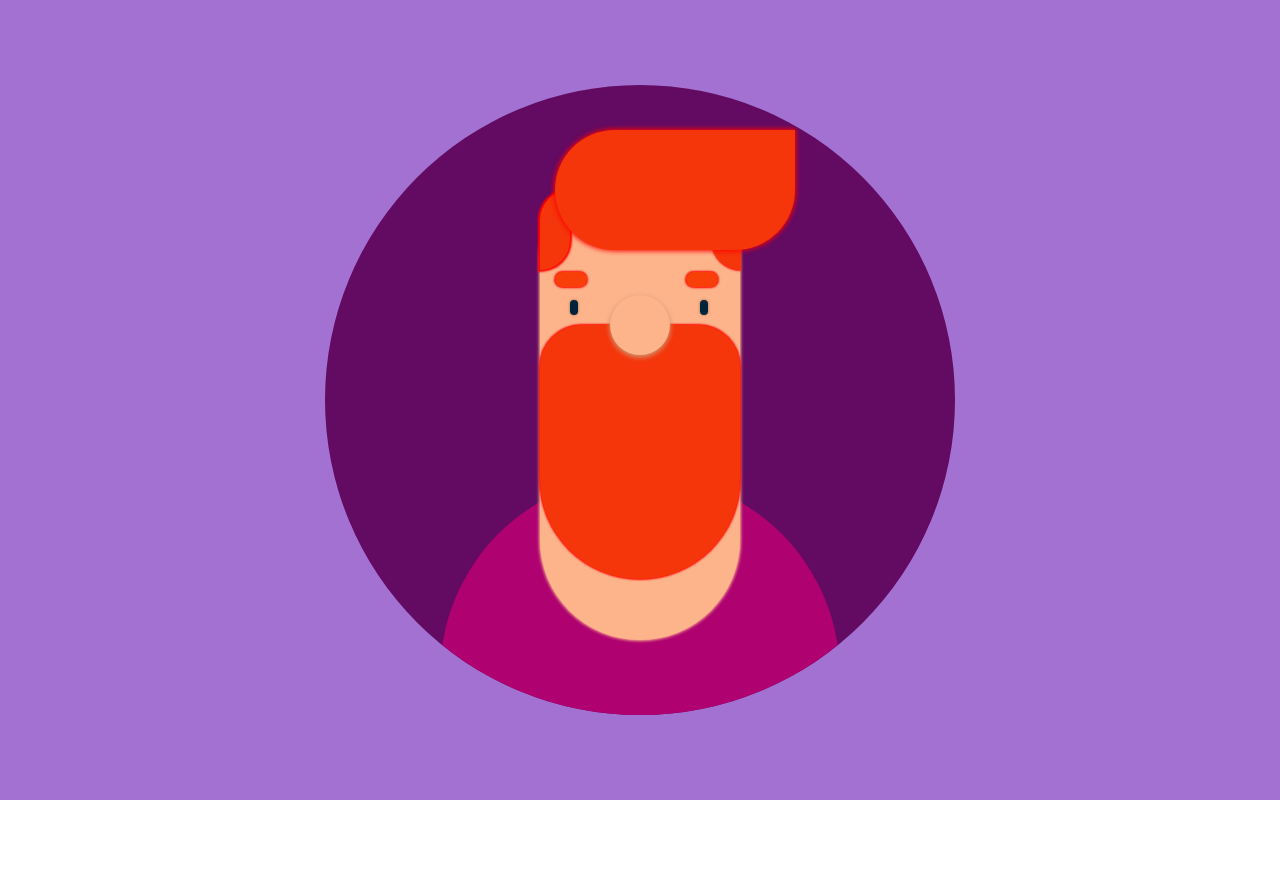
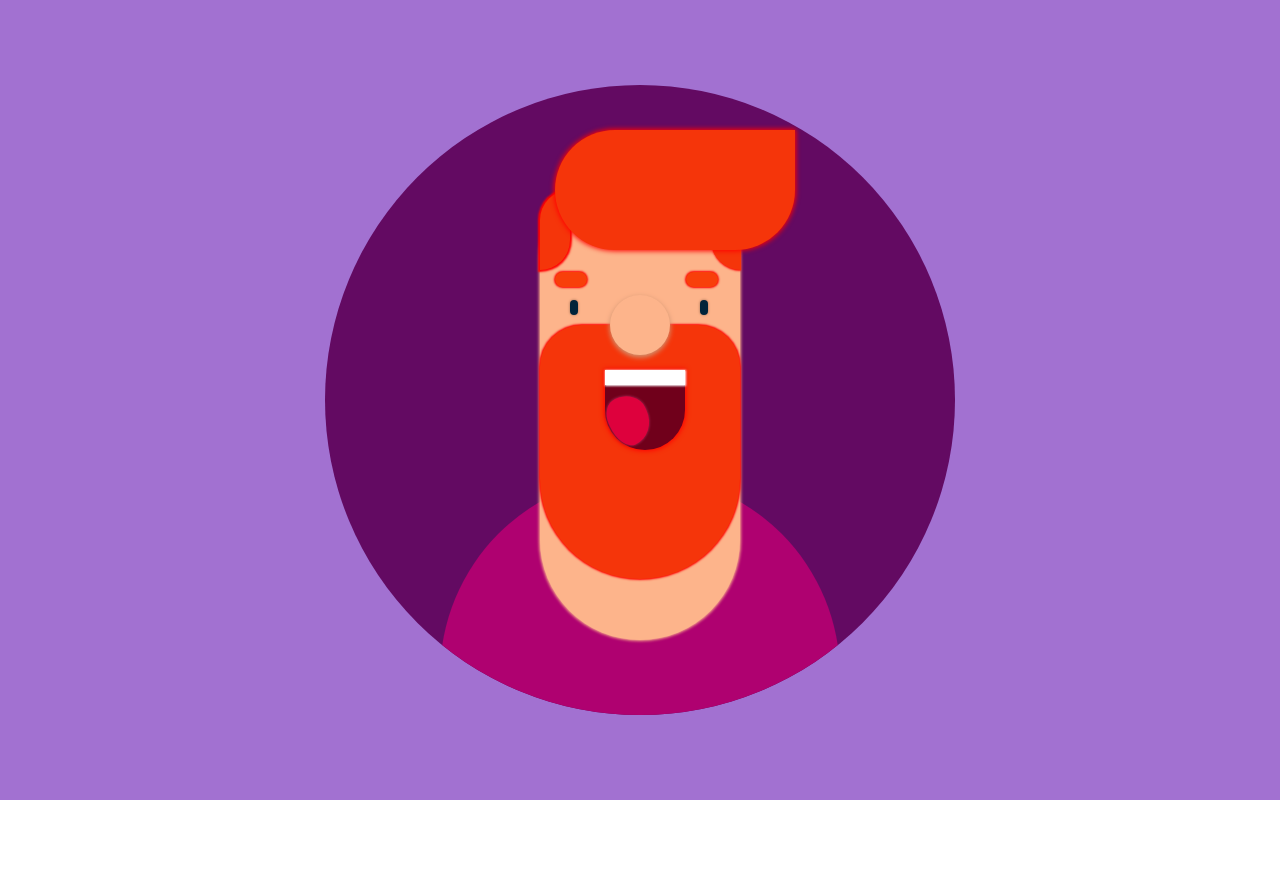
Before and after one commit to mary-caraveo/css-user, a plain HTML site: page index.html in a window 1280 px wide. Drawn offline with Linux system fonts and the light colour scheme.

Commit message:
feat: add mouth, teeth and tongue

```diff
--- a/src/styles/drawing.css
+++ b/src/styles/drawing.css
@@ -155,3 +155,37 @@ body {
   top: -30px;
   left: 70px;
 }
+
+.mouth {
+  background: var(--mouth);
+  box-shadow: 0px 0px 5px 1px red;
+  clip-path: ellipse(50% at 50% 50%);
+  border-radius: 0 0 50% 50%;
+  width: 80px;
+  height: 80px;
+  position: absolute;
+  top: 45px;
+  left: 65px;
+}
+
+.tooth {
+  background: var(--tooth);
+  box-shadow: 0px 0px 2px 0.5px rgb(255, 255, 255);
+  width: 80px;
+  height: 15px;
+  position: absolute;
+  top: 0;
+  left: 0;
+}
+
+.tongue {
+  background: var(--tongue);
+  box-shadow: 0px 0px 2px 1px #91163d;
+  border-radius: 90% 60% 60% 90% / 80% 80% 60% 60%;
+  width: 40px;
+  height: 50px;
+  position: absolute;
+  top: 25px;
+  left: 3.6px;
+  transform: rotate(155.5deg);
+}
```
